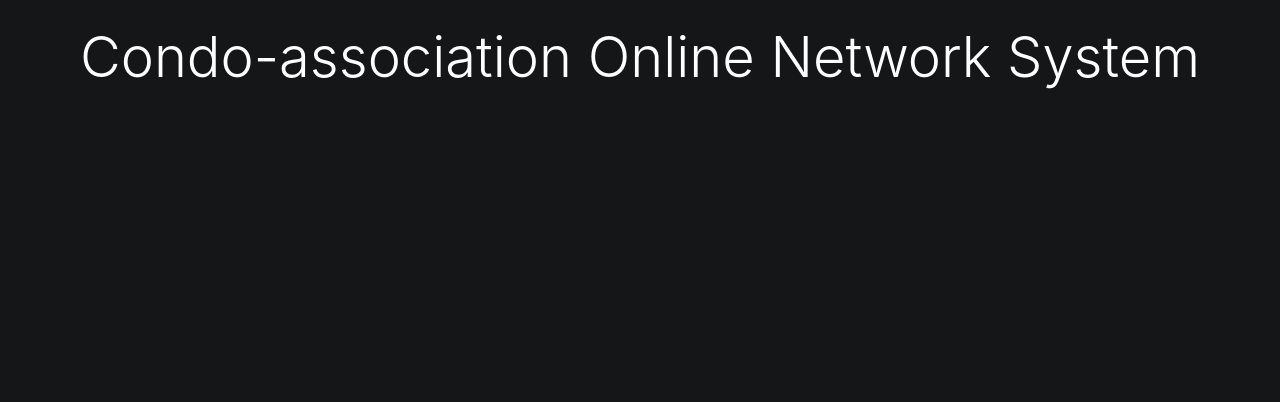
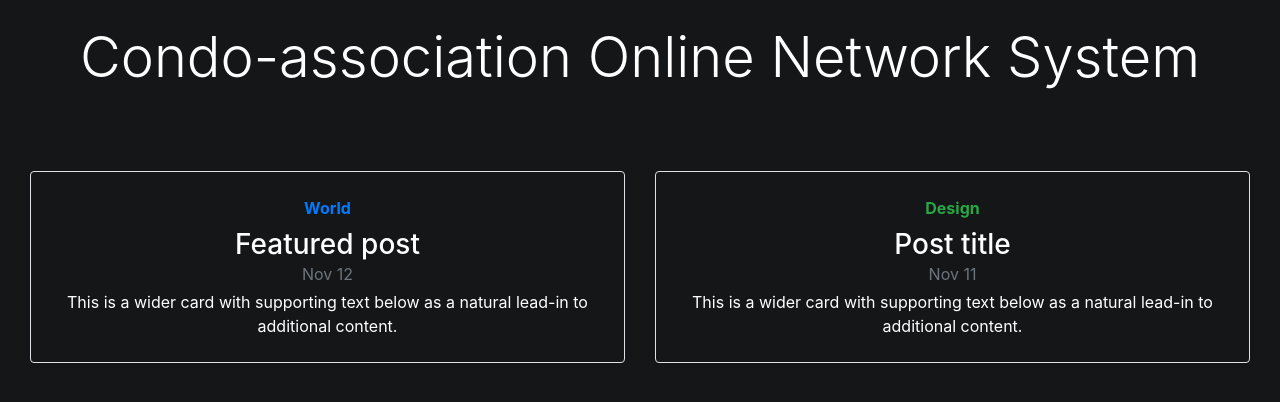
Before and after one commit to weibolu-rm/COMP353_CON, a PHP site: page / in a window 1280 px wide. Shown: the part 56-458 px from the top of the page. Run offline with PHP 8.4, Linux system fonts and the light colour scheme.

Commit message:
#2 added placeholder posts for potential use

```diff
--- a/css/style.css
+++ b/css/style.css
@@ -74,3 +74,15 @@ body{
 .table {
   color: inherit;
 }
+
+.blog-post {
+  margin-bottom: 4rem;
+}
+.blog-post-title {
+  margin-bottom: .25rem;
+  font-size: 2.5rem;
+}
+.blog-post-meta {
+  margin-bottom: 1.25rem;
+  color: #999;
+}
--- a/index.php
+++ b/index.php
@@ -8,6 +8,36 @@
         if (isset($_SESSION["uname"]))
             echo "<h3 class=\"margin-top\">Welcome back, {$_SESSION["uname"]}.";
     ?>
+    <div class="row mb-2 margin-top">
+        <div class="col-md-6">
+            <div class="row no-gutters border rounded overflow-hidden flex-md-row mb-4 shadow-sm h-md-250 position-relative">
+                <div class="col p-4 d-flex flex-column position-static">
+                    <strong class="d-inline-block mb-2 text-primary">World</strong>
+                    <h3 class="mb-0">Featured post</h3>
+                    <div class="mb-1 text-muted">Nov 12</div>
+                    <p class="card-text mb-auto">This is a wider card with supporting text below as a natural lead-in to additional content.</p>
+                    <!-- <a href="#" class="stretched-link">Continue reading</a> -->
+                </div>
+                <!-- <div class="col-auto d-none d-lg-block">
+                <svg class="bd-placeholder-img" width="200" height="250" xmlns="http://www.w3.org/2000/svg" preserveAspectRatio="xMidYMid slice" focusable="false" role="img" aria-label="Placeholder: Thumbnail"><title>Placeholder</title><rect width="100%" height="100%" fill="#55595c"/><text x="50%" y="50%" fill="#eceeef" dy=".3em">Thumbnail</text></svg>
+                </div> -->
+            </div>
+        </div>
+        <div class="col-md-6">
+            <div class="row no-gutters border rounded overflow-hidden flex-md-row mb-4 shadow-sm h-md-250 position-relative">
+                <div class="col p-4 d-flex flex-column position-static">
+                    <strong class="d-inline-block mb-2 text-success">Design</strong>
+                    <h3 class="mb-0">Post title</h3>
+                    <div class="mb-1 text-muted">Nov 11</div>
+                    <p class="mb-auto">This is a wider card with supporting text below as a natural lead-in to additional content.</p>
+                    <!-- <a href="#" class="stretched-link">Continue reading</a> -->
+                </div>
+            <!-- <div class="col-auto d-none d-lg-block">
+            <svg class="bd-placeholder-img" width="200" height="250" xmlns="http://www.w3.org/2000/svg" preserveAspectRatio="xMidYMid slice" focusable="false" role="img" aria-label="Placeholder: Thumbnail"><title>Placeholder</title><rect width="100%" height="100%" fill="#55595c"/><text x="50%" y="50%" fill="#eceeef" dy=".3em">Thumbnail</text></svg>
+            </div> -->
+            </div>
+        </div>
+    </div>
 </div>
 
 <?php
```
